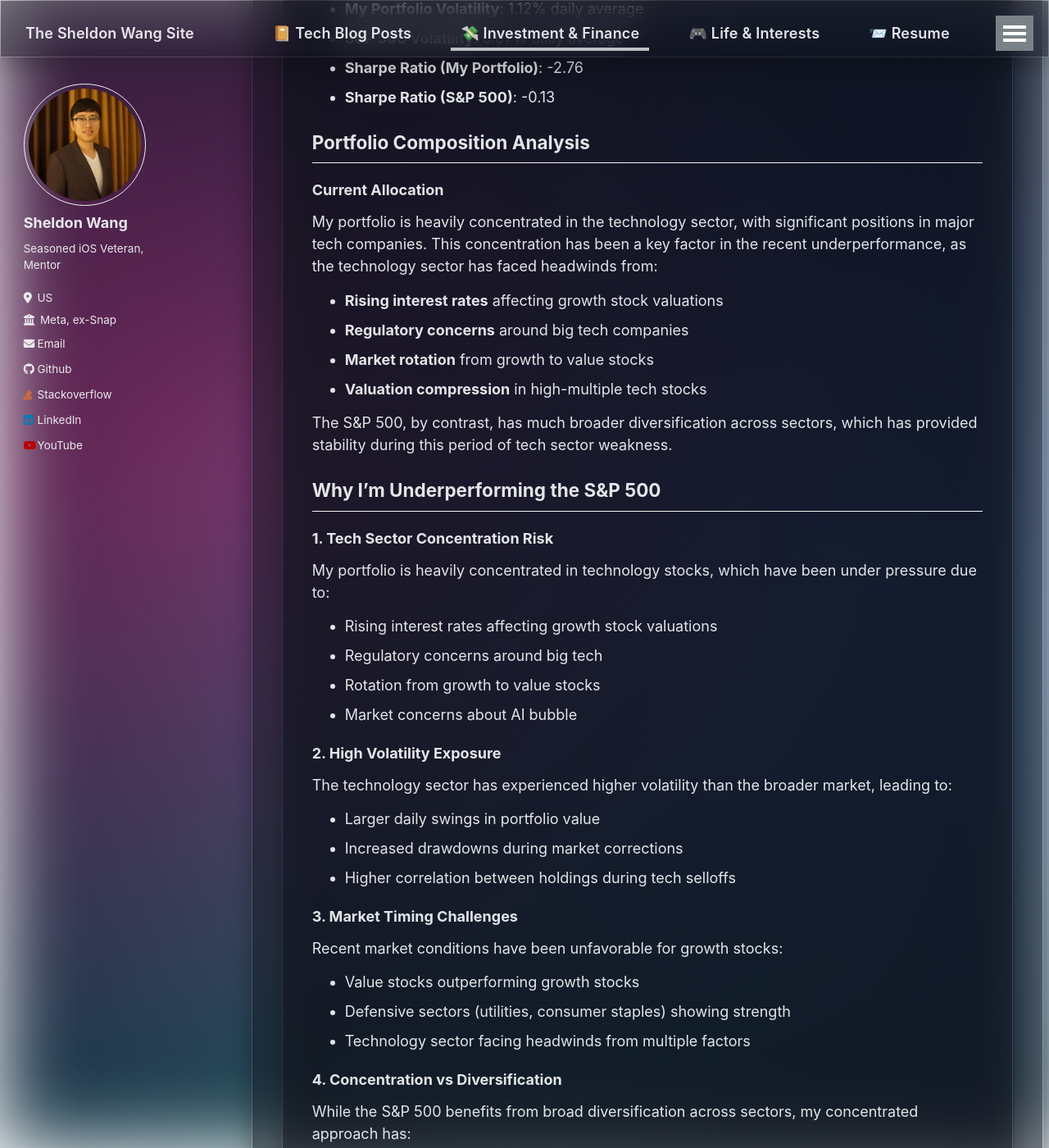
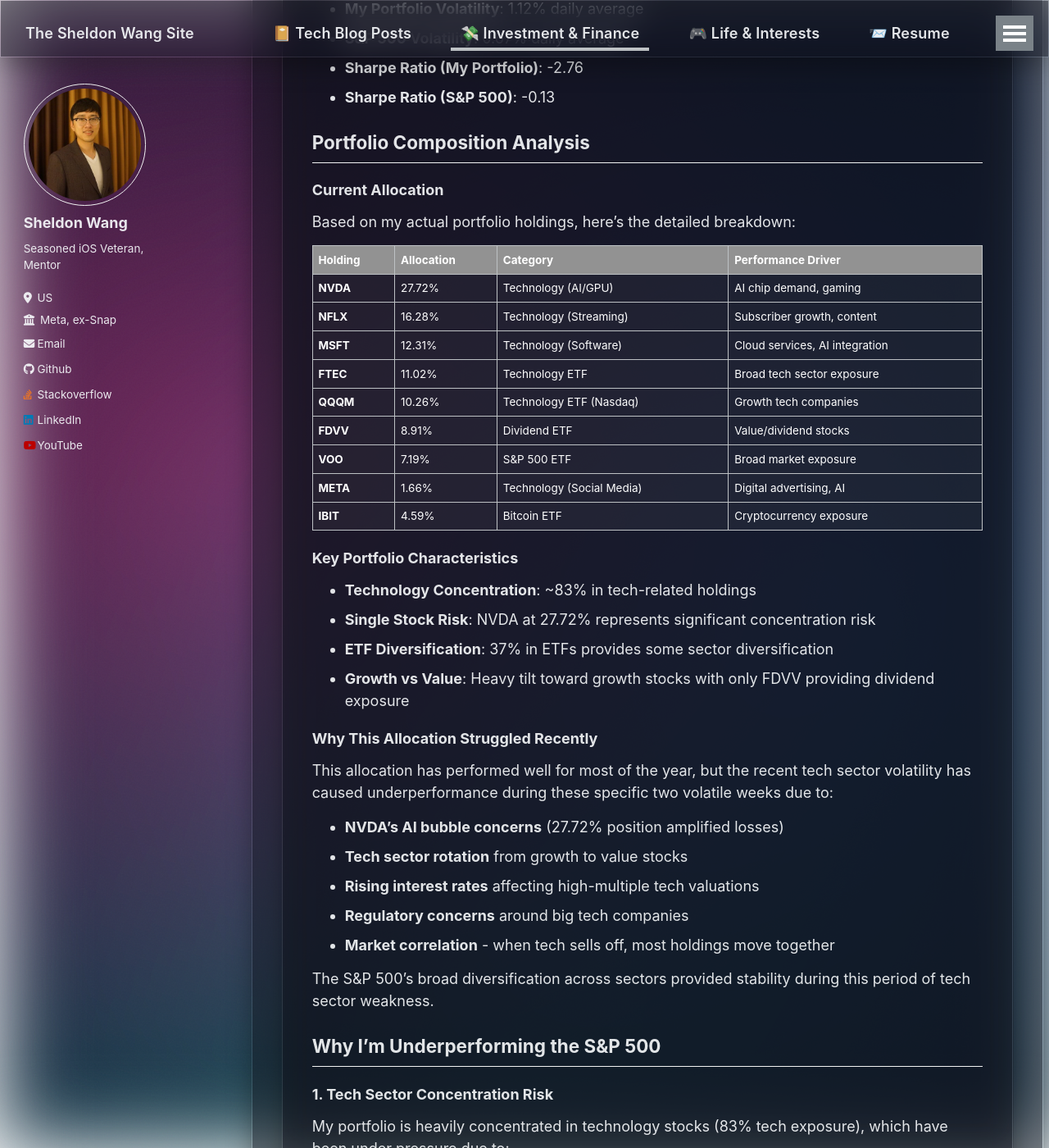
Before and after one commit to SheldonWangRJT/SheldonWangRJT.Github.io, a Jekyll site: the page built from _portfolio/2025-08-25-personal-portfolio-vs-sp500-analysis.md, in a window 1280 px wide and 1400 px high, scrolled down 1652 px. Shown: the whole window at 82% size. Built offline with Jekyll 4.4.1, drawn with Linux system fonts in a browser that asks for light colours; comment, search, counter and statistics services are not loaded; some of the changed text lies outside the part shown.

Commit message:
Update portfolio analysis with real allocation data - NVDA 27.72%, tech concentration 83%

```diff
--- a/_portfolio/2025-08-25-personal-portfolio-vs-sp500-analysis.md
+++ b/_portfolio/2025-08-25-personal-portfolio-vs-sp500-analysis.md
@@ -144,19 +144,44 @@ I've been tracking my personal stock portfolio performance against the S&P 500 b
 
 ### **Current Allocation**
 
-My portfolio is heavily concentrated in the technology sector, with significant positions in major tech companies. This concentration has been a key factor in the recent underperformance, as the technology sector has faced headwinds from:
+Based on my actual portfolio holdings, here's the detailed breakdown:
 
-- **Rising interest rates** affecting growth stock valuations
+| Holding | Allocation | Category | Performance Driver |
+|---------|------------|----------|-------------------|
+| **NVDA** | 27.72% | Technology (AI/GPU) | AI chip demand, gaming |
+| **NFLX** | 16.28% | Technology (Streaming) | Subscriber growth, content |
+| **MSFT** | 12.31% | Technology (Software) | Cloud services, AI integration |
+| **FTEC** | 11.02% | Technology ETF | Broad tech sector exposure |
+| **QQQM** | 10.26% | Technology ETF (Nasdaq) | Growth tech companies |
+| **FDVV** | 8.91% | Dividend ETF | Value/dividend stocks |
+| **VOO** | 7.19% | S&P 500 ETF | Broad market exposure |
+| **META** | 1.66% | Technology (Social Media) | Digital advertising, AI |
+| **IBIT** | 4.59% | Bitcoin ETF | Cryptocurrency exposure |
+
+### **Key Portfolio Characteristics**
+
+- **Technology Concentration**: ~83% in tech-related holdings
+- **Single Stock Risk**: NVDA at 27.72% represents significant concentration risk
+- **ETF Diversification**: 37% in ETFs provides some sector diversification
+- **Growth vs Value**: Heavy tilt toward growth stocks with only FDVV providing dividend exposure
+
+### **Why This Allocation Struggled Recently**
+
+This allocation has performed well for most of the year, but the recent tech sector volatility has caused underperformance during these specific two volatile weeks due to:
+
+- **NVDA's AI bubble concerns** (27.72% position amplified losses)
+- **Tech sector rotation** from growth to value stocks
+- **Rising interest rates** affecting high-multiple tech valuations
 - **Regulatory concerns** around big tech companies
-- **Market rotation** from growth to value stocks
-- **Valuation compression** in high-multiple tech stocks
+- **Market correlation** - when tech sells off, most holdings move together
 
-The S&P 500, by contrast, has much broader diversification across sectors, which has provided stability during this period of tech sector weakness.
+The S&P 500's broad diversification across sectors provided stability during this period of tech sector weakness.
 
 ## Why I'm Underperforming the S&P 500
 
 ### **1. Tech Sector Concentration Risk**
-My portfolio is heavily concentrated in technology stocks, which have been under pressure due to:
+My portfolio is heavily concentrated in technology stocks (83% tech exposure), which have been under pressure due to:
+- **NVDA's AI bubble concerns** (27.72% position amplified losses)
 - Rising interest rates affecting growth stock valuations
 - Regulatory concerns around big tech
 - Rotation from growth to value stocks
@@ -183,7 +208,8 @@ While the S&P 500 benefits from broad diversification across sectors, my concent
 ## Lessons Learned
 
 ### **What's Not Working**
-- **Over-concentration in tech**: Heavy allocation to technology has amplified losses during sector weakness
+- **Over-concentration in tech**: 83% tech allocation has amplified losses during sector weakness
+- **NVDA concentration risk**: 27.72% position in NVDA magnified AI bubble concerns
 - **Timing the market**: Attempting to catch tech rebounds has led to further losses
 - **Ignoring diversification**: Lack of exposure to outperforming sectors (energy, utilities, consumer staples)
 
@@ -212,8 +238,8 @@ While the S&P 500 benefits from broad diversification across sectors, my concent
 - **International diversification**: Add developed market ETFs (EFA) for geographic diversification
 
 ### **Risk Management**
-- **Position sizing limits**: Reduce individual stock positions to maximum 10% of portfolio
-- **Sector limits**: Cap any single sector at 40% of portfolio
+- **Position sizing limits**: Reduce individual stock positions to maximum 10% of portfolio (currently NVDA at 27.72%)
+- **Sector limits**: Cap any single sector at 40% of portfolio (currently tech at 83%)
 - **Regular rebalancing**: Weekly monitoring, monthly rebalancing
 - **Stop-loss strategy**: 7% stop-loss on individual stocks, 15% on sector ETFs
 
```
